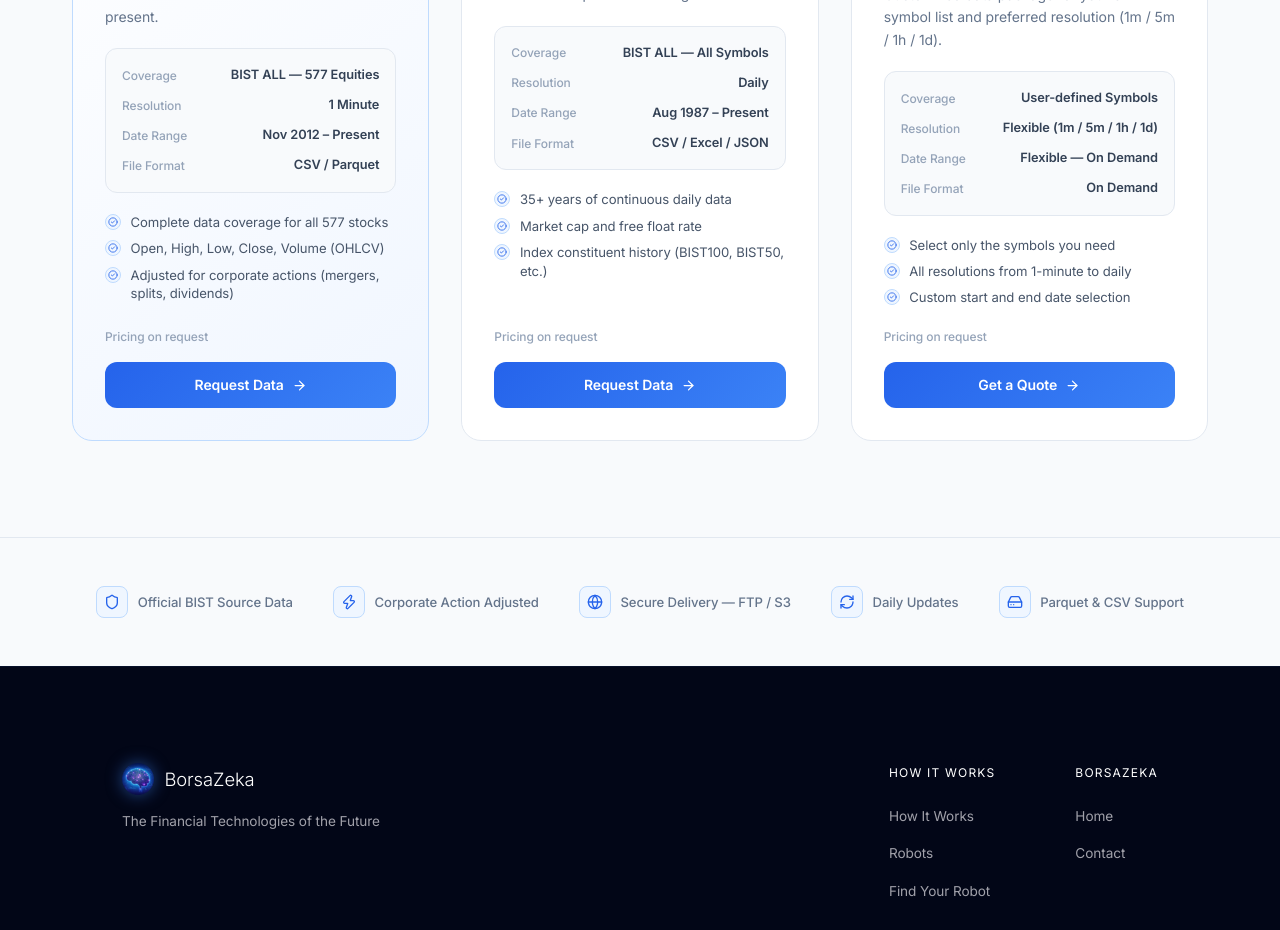
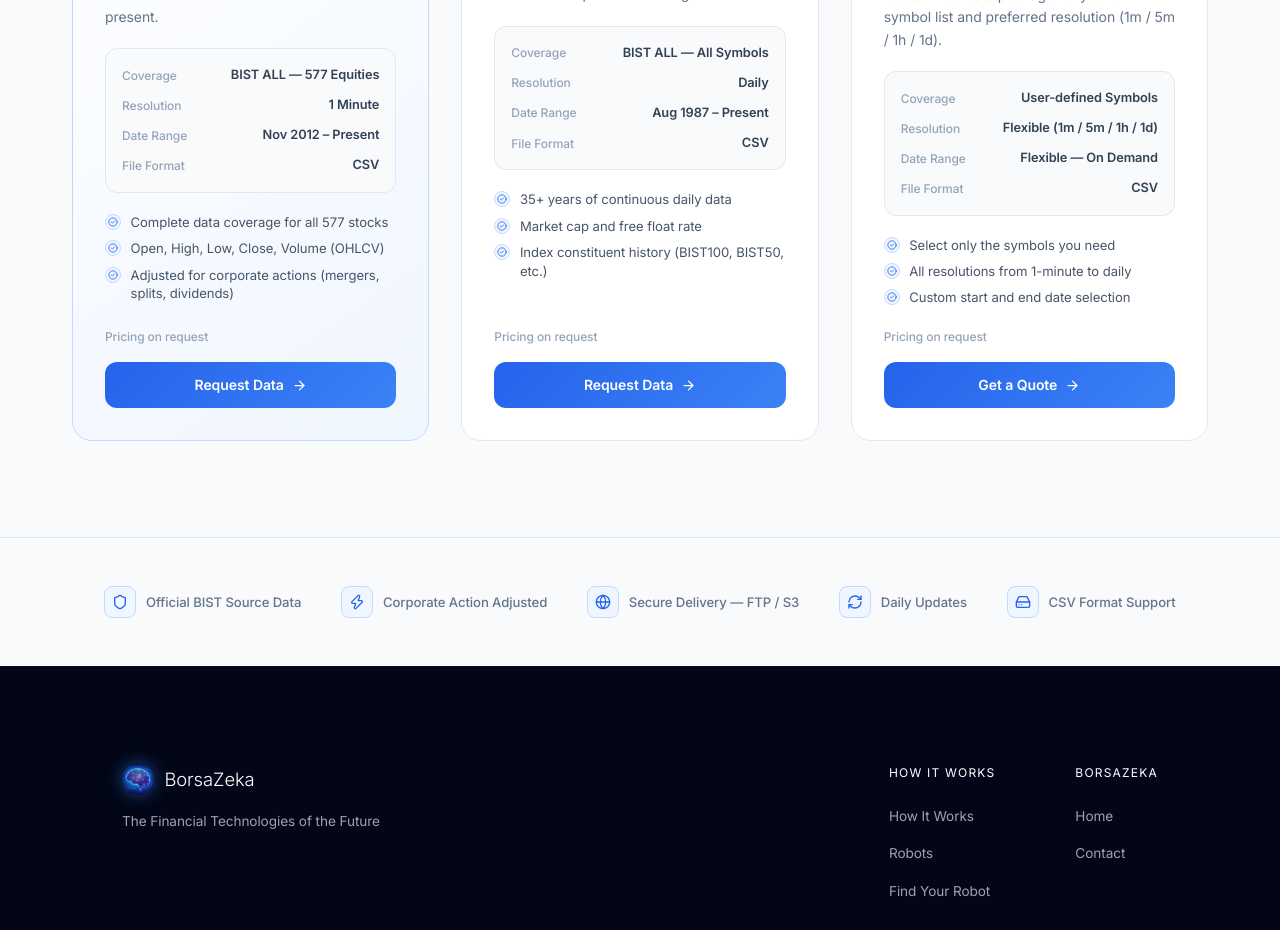
Before and after one commit to ayshegulkoca/borsazeka-dashboard, a Next.js app: page /veri-setleri in a window 1280 px wide. Shown: the part 920-1850 px from the top of the page. Built offline with nearby package versions, Linux system fonts and the light colour scheme; no server answers.

Commit message:
fix(veri-setleri): restrict file formats to CSV and remove Excel, JSON, and Parquet references

```diff
--- a/app/components/landing/VeriSetleriPage.tsx
+++ b/app/components/landing/VeriSetleriPage.tsx
@@ -44,8 +44,8 @@
     timeframeEN: "1 Minute",
     dateRangeTR: "Kas 2012 – Günümüz",
     dateRangeEN: "Nov 2012 – Present",
-    formatTR: "CSV / Parquet",
-    formatEN: "CSV / Parquet",
+    formatTR: "CSV",
+    formatEN: "CSV",
     updateFrequency: "Günlük",
     estimatedSize: "~150 GB",
     featured: true,
@@ -54,14 +54,14 @@
       "Açılış, Kapanış, En Yüksek, En Düşük, Hacim (OHLCV)",
       "Şirket birleşme/bölünme ve temettü düzeltmeleri",
       "İşlem seans bilgisi ve devre kesici kayıtları",
-      "Özel formata dönüştürme desteği",
+      "Kolay entegre edilebilir veri yapısı",
     ],
     featuresEN: [
       "Complete data coverage for all 577 stocks",
       "Open, High, Low, Close, Volume (OHLCV)",
       "Adjusted for corporate actions (mergers, splits, dividends)",
       "Trading session info and circuit breaker records",
-      "Custom format conversion support",
+      "Easy-to-integrate data structure",
     ],
     useCasesTR: [
       { title: "Backtest Modelleme", desc: "Stratejinizi 13 yıllık 1 dakikalık granülaritede test edin." },
@@ -78,7 +78,7 @@
       { key: "Zaman Dilimi", value: "Europe/Istanbul (UTC+3)" },
       { key: "Aralık", value: "1 Dakika (OHLCV)" },
       { key: "Düzeltme", value: "Bölünme & Temettü" },
-      { key: "Format", value: "CSV, Parquet, JSON" },
+      { key: "Format", value: "CSV" },
       { key: "Sıkıştırma", value: "ZIP / GZIP" },
       { key: "Tahmini Boyut", value: "~150 GB (ham)" },
     ],
@@ -87,7 +87,7 @@
       { key: "Timezone", value: "Europe/Istanbul (UTC+3)" },
       { key: "Interval", value: "1 Minute (OHLCV)" },
       { key: "Adjustment", value: "Split & Dividend Adjusted" },
-      { key: "Format", value: "CSV, Parquet, JSON" },
+      { key: "Format", value: "CSV" },
       { key: "Compression", value: "ZIP / GZIP" },
       { key: "Estimated Size", value: "~150 GB (raw)" },
     ],
@@ -104,8 +104,8 @@
     timeframeEN: "Daily",
     dateRangeTR: "Ağu 1987 – Günümüz",
     dateRangeEN: "Aug 1987 – Present",
-    formatTR: "CSV / Excel / JSON",
-    formatEN: "CSV / Excel / JSON",
+    formatTR: "CSV",
+    formatEN: "CSV",
     updateFrequency: "Günlük (Kapanış Sonrası)",
     estimatedSize: "~5 GB",
     featuresTR: [
@@ -113,14 +113,14 @@
       "Piyasa değeri ve serbest dolaşım oranı",
       "Endeks bileşimi geçmişi (BIST100, BIST50 vb.)",
       "Suspend ve şirket olayı işaretleri",
-      "Excel'e hazır format seçeneği",
+      "Standart CSV dosya formatı",
     ],
     featuresEN: [
       "35+ years of continuous daily data",
       "Market cap and free float rate",
       "Index constituent history (BIST100, BIST50, etc.)",
       "Suspension and corporate event flags",
-      "Excel-ready format option",
+      "Standard CSV file format",
     ],
     useCasesTR: [
       { title: "Uzun Dönem Strateji Araştırması", desc: "Yıllara yayılan trend ve momentum stratejilerini test edin." },
@@ -137,7 +137,7 @@
       { key: "Zaman Dilimi", value: "Kapanış Bazlı (Istanbul)" },
       { key: "Aralık", value: "Günlük (OHLCV + Hacim)" },
       { key: "Düzeltme", value: "Tam Kurumsal Aksiyon Düzeltmesi" },
-      { key: "Format", value: "CSV, Excel, JSON" },
+      { key: "Format", value: "CSV" },
       { key: "Tahmini Boyut", value: "~5 GB" },
     ],
     techSpecsEN: [
@@ -145,7 +145,7 @@
       { key: "Timezone", value: "Close-based (Istanbul)" },
       { key: "Interval", value: "Daily (OHLCV + Volume)" },
       { key: "Adjustment", value: "Full Corporate Action Adjusted" },
-      { key: "Format", value: "CSV, Excel, JSON" },
+      { key: "Format", value: "CSV" },
       { key: "Estimated Size", value: "~5 GB" },
     ],
   },
@@ -161,40 +161,40 @@
     timeframeEN: "Flexible (1m / 5m / 1h / 1d)",
     dateRangeTR: "Esnek — Talep Bazlı",
     dateRangeEN: "Flexible — On Demand",
-    formatTR: "Talep Bazlı",
-    formatEN: "On Demand",
+    formatTR: "CSV",
+    formatEN: "CSV",
     updateFrequency: "Talep Bazlı",
     estimatedSize: "Talep Bazlı",
     featuresTR: [
       "Sadece ihtiyacınız olan sembolleri seçin",
       "1 dakikalık ila günlük arası tüm çözünürlükler",
       "Özel başlangıç ve bitiş tarihi belirleme",
-      "Tercih ettiğiniz formatta teslimat",
+      "CSV formatında hızlı teslimat",
       "Kurumsal müşteriler için özel fiyatlandırma",
     ],
     featuresEN: [
       "Select only the symbols you need",
       "All resolutions from 1-minute to daily",
       "Custom start and end date selection",
-      "Delivery in your preferred format",
+      "Fast delivery in CSV format",
       "Custom pricing for institutional clients",
     ],
     useCasesTR: [
       { title: "Odaklı Araştırma", desc: "Yalnızca analiz ettiğiniz sektör veya endeks için veri alın." },
       { title: "Maliyet Optimizasyonu", desc: "Yüzlerce hisse yerine yalnızca ihtiyacınız olan veriyi satın alın." },
-      { title: "Kurumsal Entegrasyon", desc: "Mevcut sistemlerinizle entegre edebilmek için özel format desteği." },
+      { title: "Kurumsal Entegrasyon", desc: "Mevcut sistemlerinizle entegre edebilmek için standart format desteği." },
     ],
     useCasesEN: [
       { title: "Focused Research", desc: "Get data only for the sector or index you are analyzing." },
       { title: "Cost Optimization", desc: "Purchase only the data you need instead of hundreds of symbols." },
-      { title: "Institutional Integration", desc: "Custom format support for integration with your existing systems." },
+      { title: "Institutional Integration", desc: "Standard format support for integration with your existing systems." },
     ],
     techSpecsTR: [
       { key: "Veri Kaynağı", value: "BIST Resmi Feed" },
       { key: "Semboller", value: "Kullanıcı Tanımlı" },
       { key: "Aralık", value: "1dk / 5dk / 15dk / 30dk / 1s / 1g" },
       { key: "Düzeltme", value: "İsteğe Bağlı" },
-      { key: "Format", value: "CSV, Parquet, JSON, Excel" },
+      { key: "Format", value: "CSV" },
       { key: "Teslimat", value: "FTP / S3 / Doğrudan İndirme" },
     ],
     techSpecsEN: [
@@ -202,7 +202,7 @@
       { key: "Symbols", value: "User-defined" },
       { key: "Interval", value: "1m / 5m / 15m / 30m / 1h / 1d" },
       { key: "Adjustment", value: "Optional" },
-      { key: "Format", value: "CSV, Parquet, JSON, Excel" },
+      { key: "Format", value: "CSV" },
       { key: "Delivery", value: "FTP / S3 / Direct Download" },
     ],
   },
@@ -362,7 +362,7 @@
           </div>
           <div className={styles.trustItem}>
             <div className={styles.trustIcon}><HardDrive size={16} /></div>
-            {isTR ? "Parquet & CSV Desteği" : "Parquet & CSV Support"}
+            {isTR ? "CSV Formatı Desteği" : "CSV Format Support"}
           </div>
         </div>
       </div>
```
